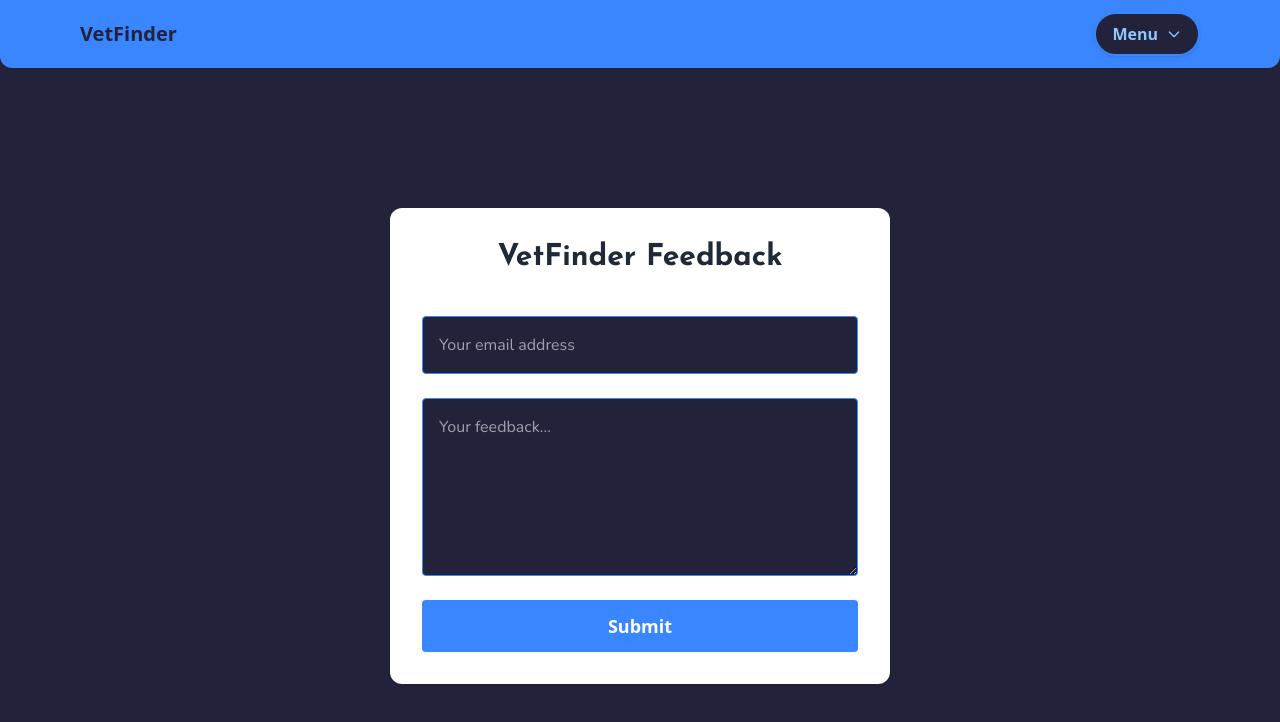
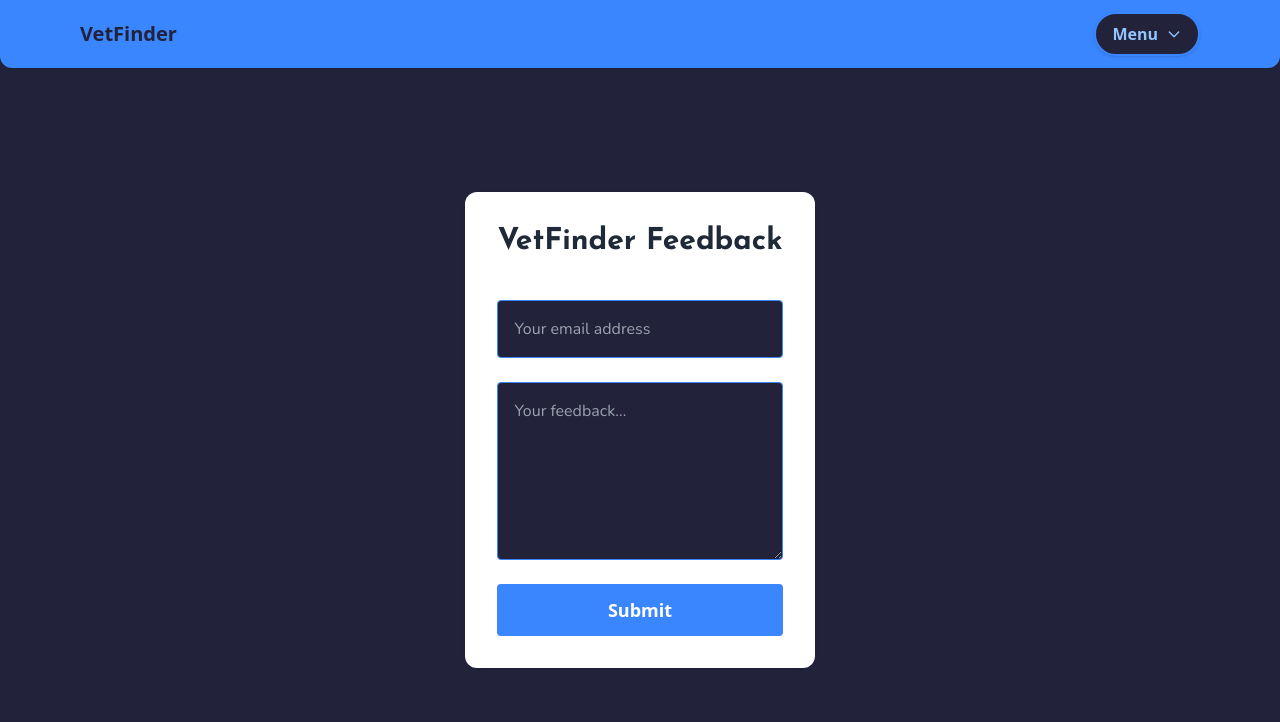
Before and after one commit to Alv-P/Circuitstream-Final-Project, a Next.js app: page /feedback in a window 1280 px wide. Shown: the top 722 px of the page. Built offline with nearby package versions, Linux system fonts and the light colour scheme.

Commit message:
almost done

```diff
--- a/app/feedback/page.tsx
+++ b/app/feedback/page.tsx
@@ -43,7 +43,7 @@ export default function FeedbackPage() {
     <div className="min-h-screen p-8 bg-[color:var(--background)]">
       <form
         onSubmit={handleSubmit}
-        className="mx-auto w-[500px] bg-white rounded-xl shadow p-8 flex flex-col gap-6 mt-12"
+        className="mx-auto w-full max-w-md sm:max-w-lg md:max-w-xl bg-white rounded-xl shadow p-4 sm:p-6 md:p-8 flex flex-col gap-6 mt-8"
       >
         <h1 className="text-3xl font-bold mb-4 text-center text-gray-800">
           VetFinder Feedback
```
